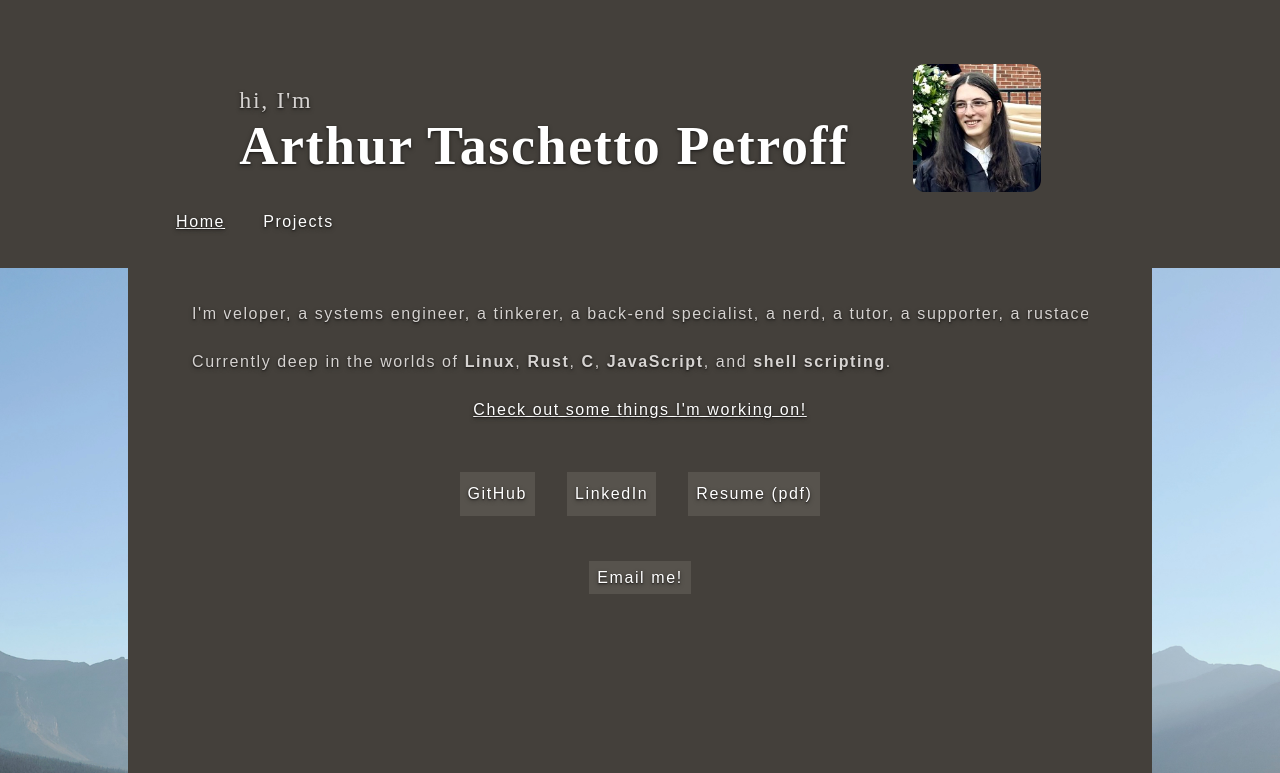
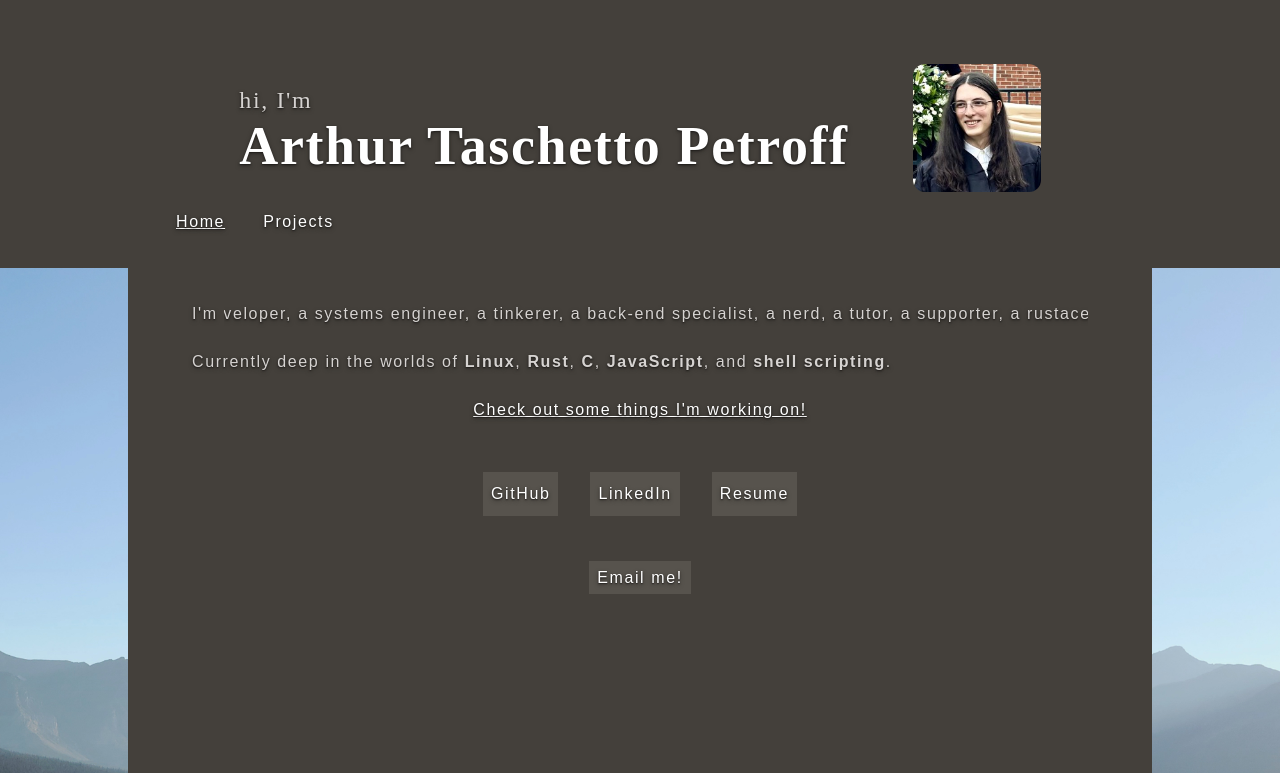
Before and after one commit to apetbrz/portfolio, a SvelteKit app in the folder client/: page / in a window 1280 px wide. Shown: the top 773 px of the page. Built offline with nearby package versions, Linux system fonts and the light colour scheme.

Commit message:
fixed resume link for docker container

```diff
--- a/client/src/routes/+page.svelte
+++ b/client/src/routes/+page.svelte
@@ -54,11 +54,11 @@
                 LinkedIn
             </a>
             <a
-                href="/resume.pdf"
+                href="/assets/resume.pdf"
                 class="pretty-button bg-stone-600 !no-underline"
                 draggable="false"
             >
-                Resume (pdf)
+                Resume
             </a>
         </div>
         <div class="pretty sans p-4 not-md:bg-stone-700">
```
Also changed, not shown: 1 other file (tests, documents, lock files or other folders).
